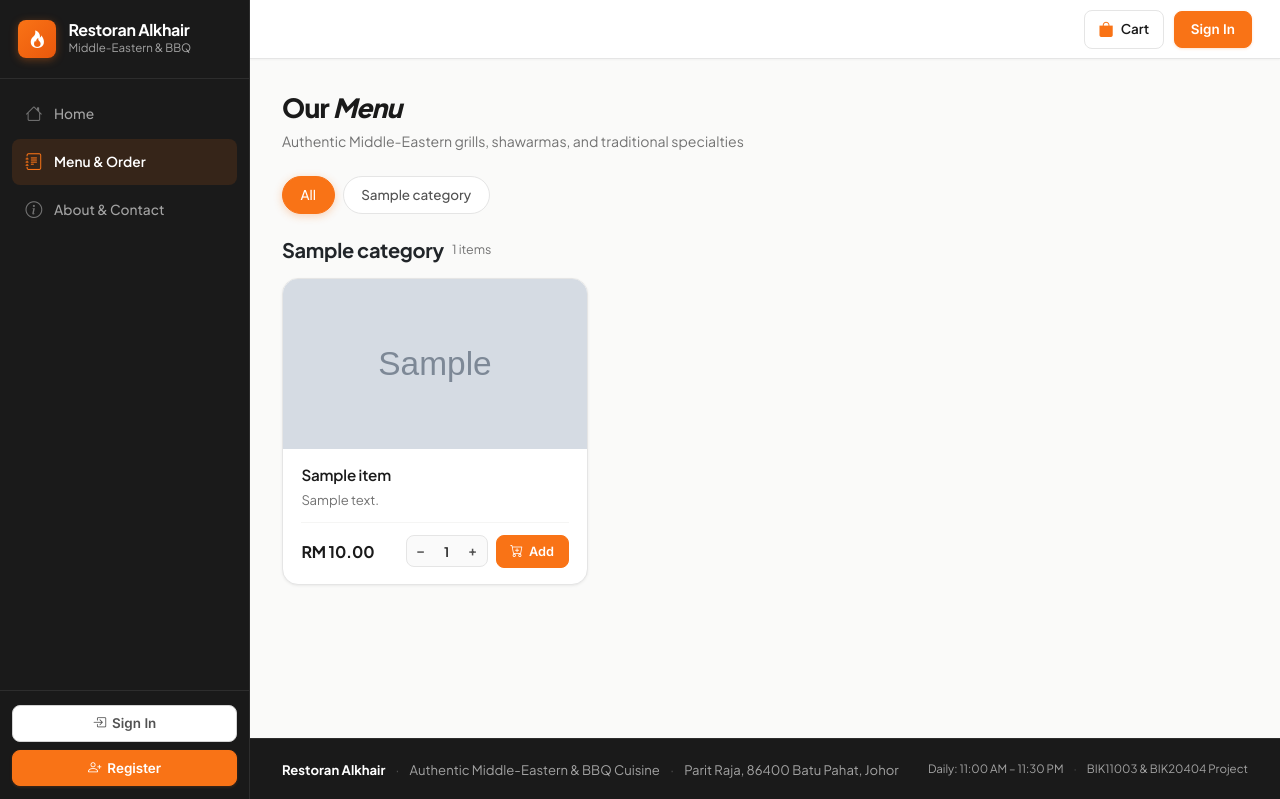
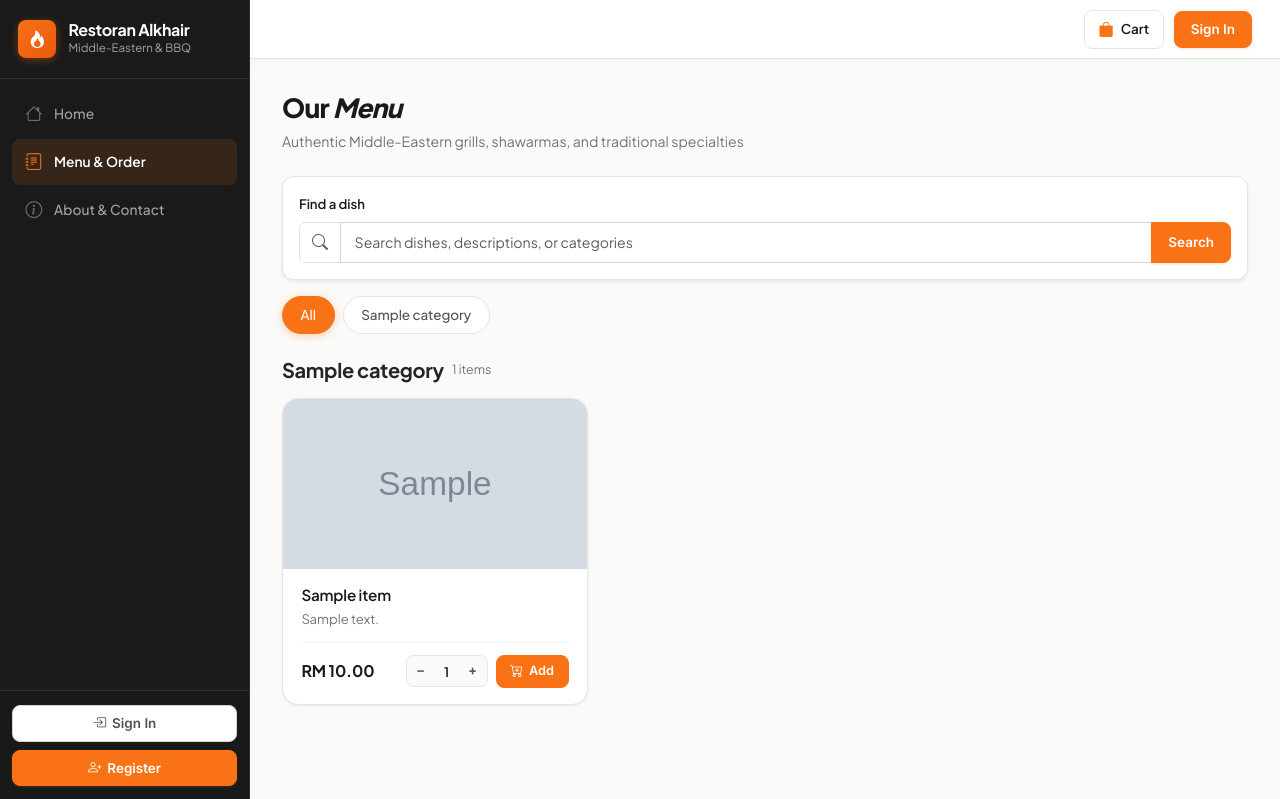
Before and after one commit to mohammad-jowel/Alkhair-Order-and-Reservation-System, a Django app: page /menu/ in a window 1280 px wide. Shown: the top 799 px of the page. Run offline with Django 5.2, Linux system fonts and the light colour scheme; tables that the repository leaves empty hold one stand-in row (values such as "Sample post"); grey boxes marked "Sample" are stand-in pictures.

Commit message:
Feature: Add search functionality to menu list and enhance category filtering

```diff
--- a/main/menu/views.py
+++ b/main/menu/views.py
@@ -1,6 +1,6 @@
 from django.shortcuts import render, redirect, get_object_or_404
 from django.contrib import messages
-from django.db.models import ProtectedError
+from django.db.models import ProtectedError, Prefetch, Q
 from accounts.decorators import admin_required
 from .models import MenuCategory, MenuItem
 from .forms import CategoryForm, MenuItemForm
@@ -12,7 +12,20 @@ def menu_list(request):
     Groups items by category and allows adding items to cart.
     Works seamlessly with or without an active table context in session.
     """
-    categories = MenuCategory.objects.prefetch_related('items').all()
+    search_query = request.GET.get('q', '').strip()
+    items = MenuItem.objects.all()
+    if not request.user.is_authenticated or not request.user.is_admin:
+        items = items.filter(is_available=True)
+    if search_query:
+        items = items.filter(
+            Q(item_name__icontains=search_query)
+            | Q(description__icontains=search_query)
+            | Q(category__category_name__icontains=search_query)
+        )
+
+    categories = MenuCategory.objects.prefetch_related(
+        Prefetch('items', queryset=items.order_by('item_name'))
+    ).all()
     selected_category_id = request.GET.get('category')
 
     if selected_category_id:
@@ -24,10 +37,14 @@ def menu_list(request):
     else:
         filtered_categories = categories
 
+    if search_query:
+        filtered_categories = filtered_categories.filter(items__in=items).distinct()
+
     context = {
         'all_categories': categories,
         'categories': filtered_categories,
         'selected_category_id': selected_category_id,
+        'search_query': search_query,
         'table_number': request.session.get('table_number'),
     }
     return render(request, 'menu/menu_list.html', context)
--- a/main/templates/menu/menu_list.html
+++ b/main/templates/menu/menu_list.html
@@ -22,13 +22,25 @@
     {% endif %}
 </div>
 
+<!-- Menu Search -->
+<form method="get" action="{% url 'menu:menu_list' %}" class="card border-0 shadow-sm p-3 mb-3" role="search">
+    {% if selected_category_id %}<input type="hidden" name="category" value="{{ selected_category_id }}">{% endif %}
+    <label for="menuSearch" class="form-label fw-semibold mb-2">Find a dish</label>
+    <div class="input-group">
+        <span class="input-group-text bg-white"><i class="bi bi-search text-muted" aria-hidden="true"></i></span>
+        <input id="menuSearch" type="search" name="q" value="{{ search_query }}" class="form-control" placeholder="Search dishes, descriptions, or categories" aria-label="Search menu">
+        <button class="btn btn-primary" type="submit">Search</button>
+        {% if search_query %}<a class="btn btn-outline-secondary" href="{% if selected_category_id %}{% url 'menu:menu_list' %}?category={{ selected_category_id }}{% else %}{% url 'menu:menu_list' %}{% endif %}">Clear</a>{% endif %}
+    </div>
+</form>
+
 <!-- Category Filter Pills -->
 <div class="category-filter-bar mb-4">
-    <a href="{% url 'menu:menu_list' %}" class="category-pill {% if not selected_category_id %}active{% endif %}">
+    <a href="{% url 'menu:menu_list' %}{% if search_query %}?q={{ search_query|urlencode }}{% endif %}" class="category-pill {% if not selected_category_id %}active{% endif %}">
         All
     </a>
     {% for cat in all_categories %}
-        <a href="{% url 'menu:menu_list' %}?category={{ cat.category_id }}" class="category-pill {% if selected_category_id == cat.category_id %}active{% endif %}">
+        <a href="{% url 'menu:menu_list' %}?category={{ cat.category_id }}{% if search_query %}&amp;q={{ search_query|urlencode }}{% endif %}" class="category-pill {% if selected_category_id == cat.category_id %}active{% endif %}">
             {{ cat.category_name }}
         </a>
     {% endfor %}
@@ -102,7 +114,7 @@
     </section>
 {% empty %}
     <div class="text-center py-5 text-muted">
-        <p>No menu items available at the moment.</p>
+        {% if search_query %}<p>No dishes match “{{ search_query }}”. Try another search.</p>{% else %}<p>No menu items available at the moment.</p>{% endif %}
     </div>
 {% endfor %}
 {% endblock %}
```
